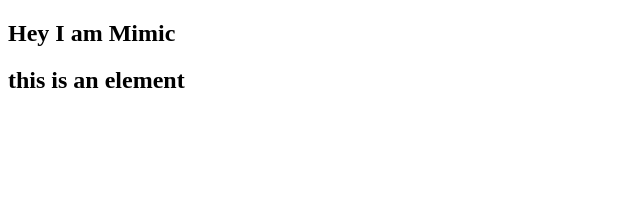
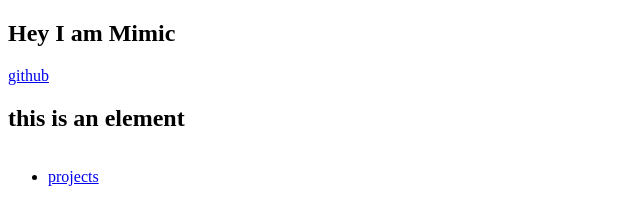
Before and after one commit to saikatgpae/saikat_trevor, a plain HTML site: page index.html in a window 1280 px wide. Shown: the whole page, without its empty margins (0-640 px from the left). Drawn offline with Linux system fonts and the light colour scheme.

Commit message:
compleated all task

```diff
--- a/css/style.css
+++ b/css/style.css
@@ -0,0 +1,14 @@
+@media (max-width: 28.75em) {
+    .welcome-section {
+
+      text-align: center;
+    }
+  }
+
+  .welcome-section {
+    height: 100vh;
+  }
+
+  .nav{
+    position: fixed;
+  }
--- a/index.html
+++ b/index.html
@@ -10,14 +10,20 @@
     <script src="https://cdn.freecodecamp.org/testable-projects-fcc/v1/bundle.js"></script>
       <section id="welcome-section">
         <h1>Hey I am Mimic</h1>
+        <a href="https://github.com/saikatgpae/saikat_trevor" id="profile-link">github</a>
       </section>
       <section id="projects">
         <h1 class="project-tile">this is an element</h1>
         <a href="https://en.wikipedia.org/wiki/Wikipedia"></a>
       </section>
-      <nav id="navbar">
+      <nav id="navbar" class="nav">
+        <ul>
+          <li>
+            <a href="#projects">projects</a>
+          </li>
+        </ul>
+      </nav>
 
-      </nav>
     <script  src="js/index.js"></script>
   </body>
 </html>
```
